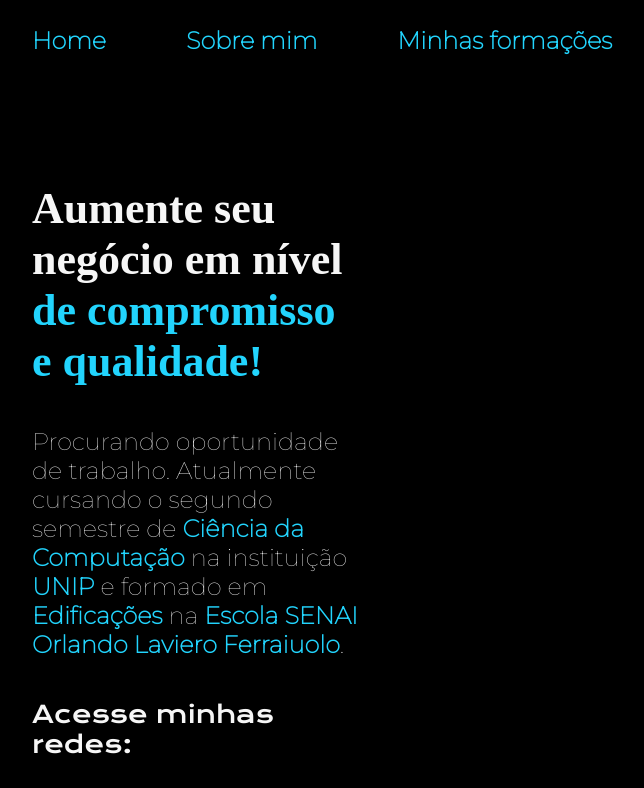
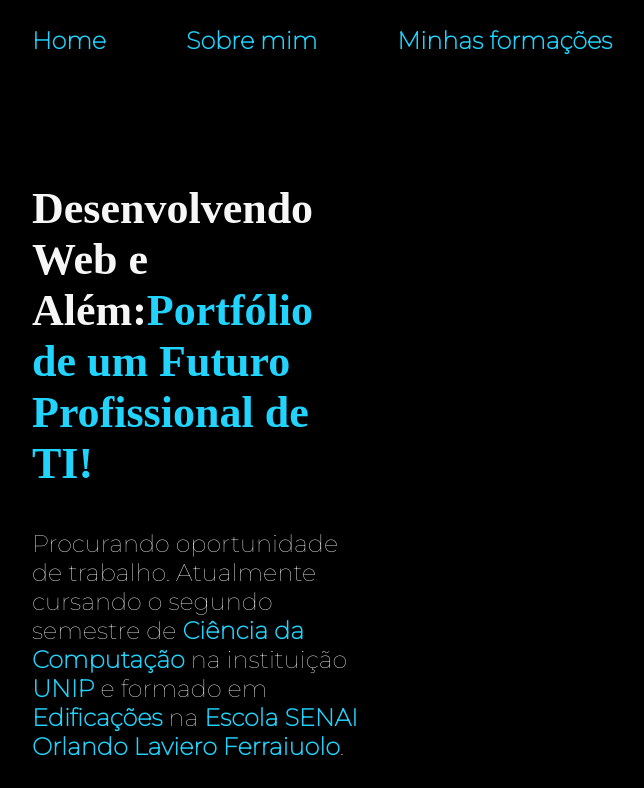
Before and after one commit to GustavoKDL/Portfolio, a plain HTML site: page index.html in a window 1280 px wide. Shown: the top 788 px of the page, without its empty margins (160-804 px from the left). Drawn offline with nearby package versions, Linux system fonts and the light colour scheme.

Commit message:
index.html

```diff
--- a/index.html
+++ b/index.html
@@ -18,7 +18,7 @@
     </header>
     <main class="principal"><!--Tag para o corpo princiapl do site--><!--Tag 'class' é para criar uma classe para ela ser modificada no CSS-->
         <section class="principal_conteudo"><!--Cria uma nova seção-->
-            <h1 class="principal_titulo">Aumente seu negócio em nível <strong>de compromisso e qualidade!</strong></h1><!-- usamos a tag "<h1>" para definir um titulo -->
+            <h1 class="principal_titulo">Desenvolvendo Web e Além:<strong>Portfólio de um Futuro Profissional de TI!</strong></h1><!-- usamos a tag "<h1>" para definir um titulo -->
             <p class="principal_texto">Procurando oportunidade de trabalho. Atualmente cursando o segundo semestre de <strong>Ciência da Computação</strong> na instituição <strong>UNIP</strong> e formado em <strong>Edificações</strong> na <strong>Escola SENAI Orlando Laviero Ferraiuolo</strong>.</p><!-- usamos a tag "<p>" para definir um paragrafo -->
             <div class="principal_links">
                 <h2 class="links_subtitulo">Acesse minhas redes:</h2>
```
